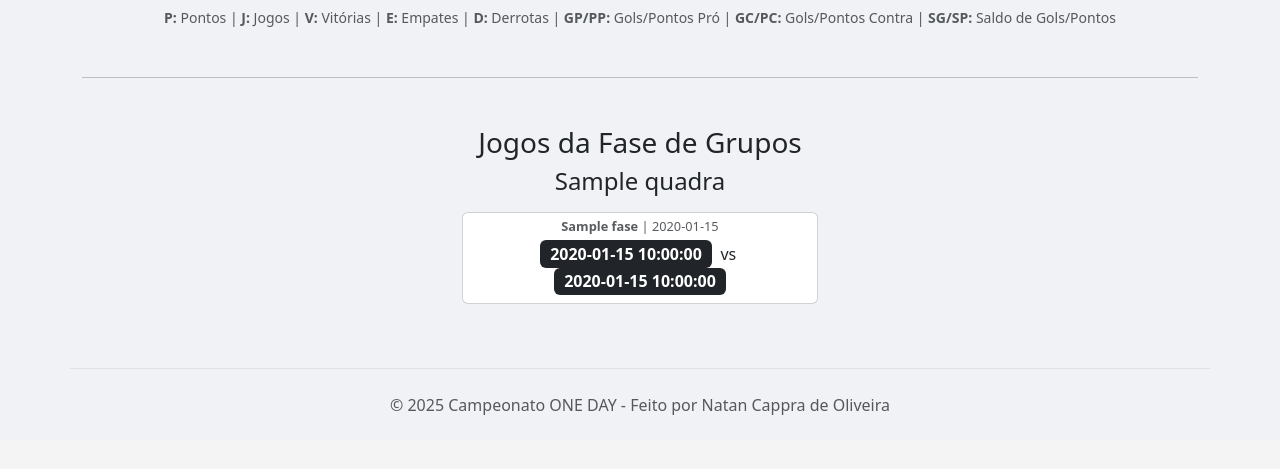
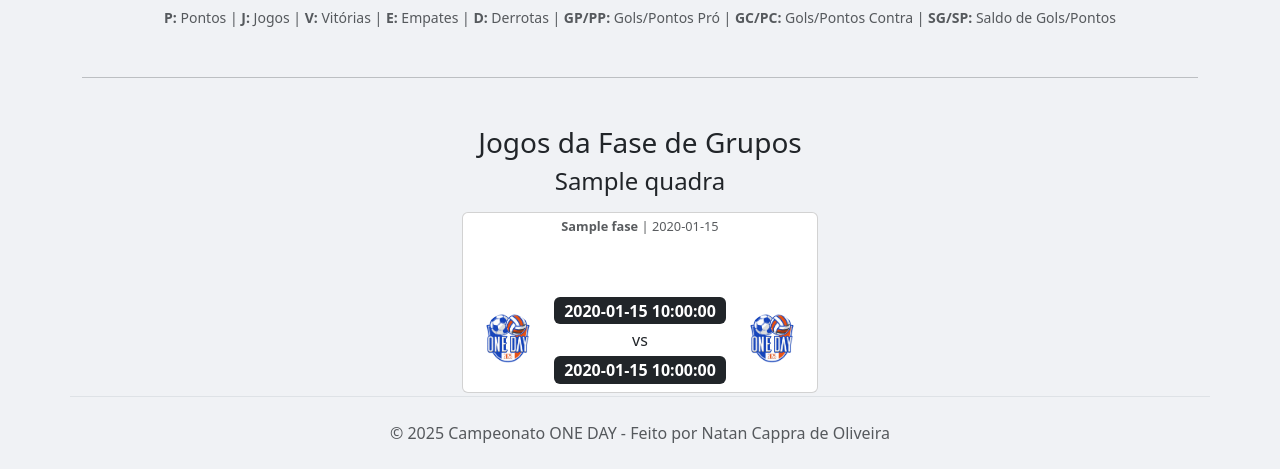
Before and after one commit to natancappra/oneday, a Python web app: template templates/painel_publico.html in a window 1280 px wide. Shown: the part 364-833 px from the top of the page. Before the commit the page ends 779 px from the top, so only its background shows below. Run offline with Jinja, Linux system fonts and the light colour scheme; the template is opened without the code that fills it: most values are stand-ins (such as "Sample title", 1, 10 or a date in 2020).

Commit message:
Update game_card_public.html

```diff
--- a/templates/partials/game_card_public.html
+++ b/templates/partials/game_card_public.html
@@ -1,37 +1,42 @@
-<div class="card mb-3">
-    <div class="card-body text-center p-2">
+<div class="card h-100 mb-3"> {# A classe h-100 (height 100%) garante a mesma altura #}
+    <div class="card-body text-center p-2 d-flex flex-column">
+
         <div class="card-subtitle text-muted" style="font-size: 0.8rem;">
             <strong>{{ jogo.time_a.grupo.nome if jogo.time_a and jogo.time_a.grupo else jogo.fase }}</strong>
             | {{ jogo.data_hora.strftime('%H:%M') if jogo.data_hora else 'A definir' }}
         </div>
 
-        <div class="d-flex justify-content-between align-items-center mt-1">
+        <div class="d-flex justify-content-between align-items-center mt-auto">
 
-            <div class="text-end" style="flex: 1;">
-                <span class="fw-bold" style="font-size: 1.1rem; display: block;">
+            <div class="text-center" style="flex: 1;">
+                {# IMAGEM REDONDA DO TIME #}
+                <img src="{{ jogo.time_a.imagem or url_for('static', filename='img/default_logo.png') }}" alt="Logo"
+                     style="width: 50px; height: 50px; border-radius: 50%; object-fit: cover; margin: 0 auto 5px auto;">
+
+                <span class="fw-bold" style="font-size: 1rem; display: block; line-height: 1.2;">
                     {{ jogo.time_a.nome_base or (jogo.time_a.nome_igreja if jogo.time_a else 'A definir') }}
                 </span>
-                <span class="text-muted" style="font-size: 0.8rem; display: block;">
+                <span class="text-muted" style="font-size: 0.75rem; display: block; line-height: 1;">
                     {{ jogo.time_a.nome_igreja if jogo.time_a else '' }}
-                    {% if jogo.time_a and jogo.time_a.distrito and jogo.time_a.nome_igreja %} - {% endif %}
-                    {{ jogo.time_a.distrito if jogo.time_a else '' }}
                 </span>
             </div>
 
             <div class="px-2">
                 <span class="badge bg-dark fs-6">{{ jogo.gols_time_a if jogo.gols_time_a is not none else '-' }}</span>
-                <span class="mx-1">vs</span>
+                <span class="my-1 d-block">vs</span>
                 <span class="badge bg-dark fs-6">{{ jogo.gols_time_b if jogo.gols_time_b is not none else '-' }}</span>
             </div>
 
-            <div class="text-start" style="flex: 1;">
-                <span class="fw-bold" style="font-size: 1.1rem; display: block;">
+            <div class="text-center" style="flex: 1;">
+                {# IMAGEM REDONDA DO TIME #}
+                <img src="{{ jogo.time_b.imagem or url_for('static', filename='img/default_logo.png') }}" alt="Logo"
+                     style="width: 50px; height: 50px; border-radius: 50%; object-fit: cover; margin: 0 auto 5px auto;">
+
+                <span class="fw-bold" style="font-size: 1rem; display: block; line-height: 1.2;">
                     {{ jogo.time_b.nome_base or (jogo.time_b.nome_igreja if jogo.time_b else 'A definir') }}
                 </span>
-                <span class="text-muted" style="font-size: 0.8rem; display: block;">
+                <span class="text-muted" style="font-size: 0.75rem; display: block; line-height: 1;">
                     {{ jogo.time_b.nome_igreja if jogo.time_b else '' }}
-                    {% if jogo.time_b and jogo.time_b.distrito and jogo.time_b.nome_igreja %} - {% endif %}
-                    {{ jogo.time_b.distrito if jogo.time_b else '' }}
                 </span>
             </div>
 
```
